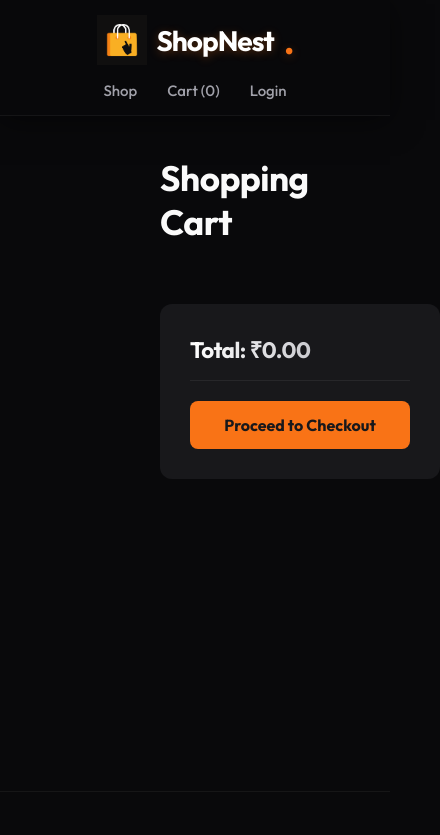
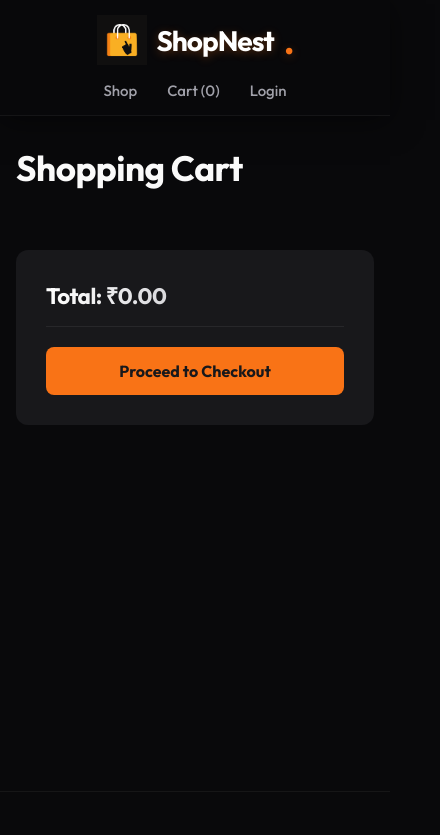
Before and after one commit to hussainshaikhsystem/E-commerce-project, a React (Vite) app in the folder frontend/: page /cart in a window 390 px wide. Shown: the top 835 px of the page, 440 px wide, since content can reach past the window. Built offline with nearby package versions, Linux system fonts and the light colour scheme.

Commit message:
cart responsiveness

```diff
--- a/frontend/src/styles/cart.css
+++ b/frontend/src/styles/cart.css
@@ -83,6 +83,7 @@
   display: flex;
   align-items: center;
   justify-content: center;
+  flex-direction: column
 }
 
 .btns p {
@@ -138,3 +139,33 @@
   font-size: 1rem;
   cursor: pointer;
 }
+@media (max-width: 768px) {
+    .cart-parent {
+      margin: 0;
+      padding: 30px 16px;
+    }
+    .upper-grid{
+      flex-direction: column;
+    }
+    .cart-grid{
+      width: 100%;
+    }
+     .cart-box {
+        width: 100%;
+        max-width: none;
+        box-sizing: border-box;
+        margin: 0;
+    }
+
+    .total-box {
+        width: 100%;
+        box-sizing: border-box;
+    }
+    .btns button {
+      width: 16px;
+      height: 5px;
+    }
+    .btns {
+      display: flex;
+    }
+}
```
